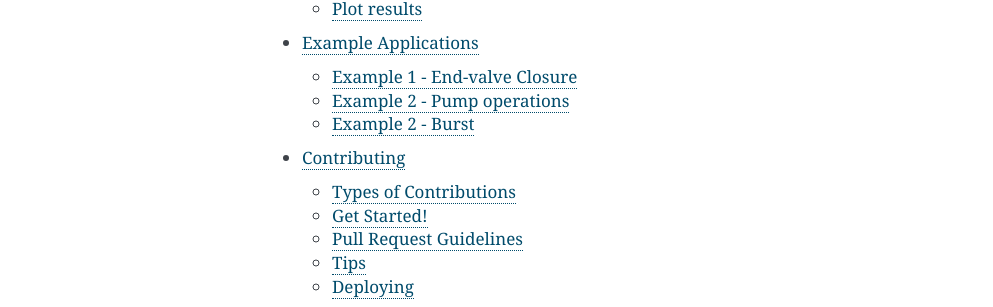
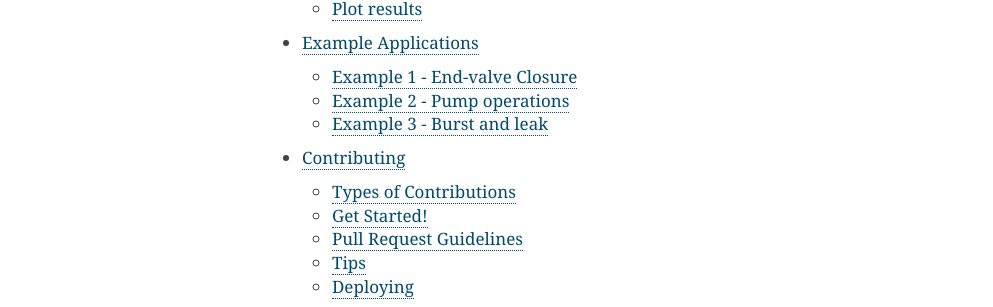
Before and after one commit to glorialulu/TSNet, a Sphinx documentation site: the page built from docs/index.rst, in a window 1280 px wide. Shown: the part 979-1286 px from the top of the page, without its empty margins (148-1141 px from the left). Built offline with Sphinx 7.4.7, drawn with Linux system fonts in a browser that asks for light colours.

Commit message:
example 3 updated

```diff
--- a/docs/examples.rst
+++ b/docs/examples.rst
@@ -165,19 +165,19 @@ Similarly, to plot the velocity results in PIPE-109:
 yields :numref:`tnet2_pipe`:
 
 .. _tnet2_pipe:
-.. figure:: figures/tnet1_pipe.png
+.. figure:: figures/tnet2_pipe.png
    :width: 600
    :alt: tnet2_pipe
 
    Velocity at the start and end node of PIPE-109.
 
 
-Example 2 - Burst
+Example 3 - Burst and leak
 ---------------------------
 
 This example reveals how wmoc simulate .This example
 network is shown below in :numref:`tnet3`. It comprises 168 pipes,
-126 junctions, 8 valve, two pumps, one reservoir, and two tanks.
+126 junctions, 8 valve, two pumps, one reservoir, and two tanks. (time:
 There are five steps that the application would need to take:
 
 
```
Also changed, not shown: other parts of docs/examples.rst (+2 -2 lines), docs/figures/tnet3_burst.png, 1 other file.
